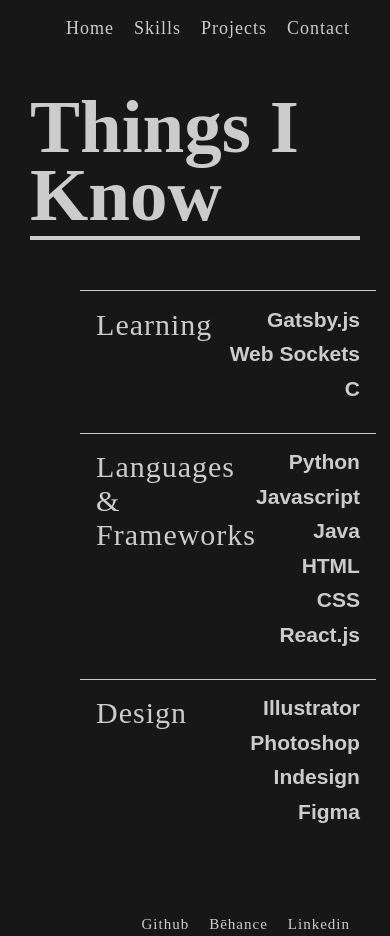
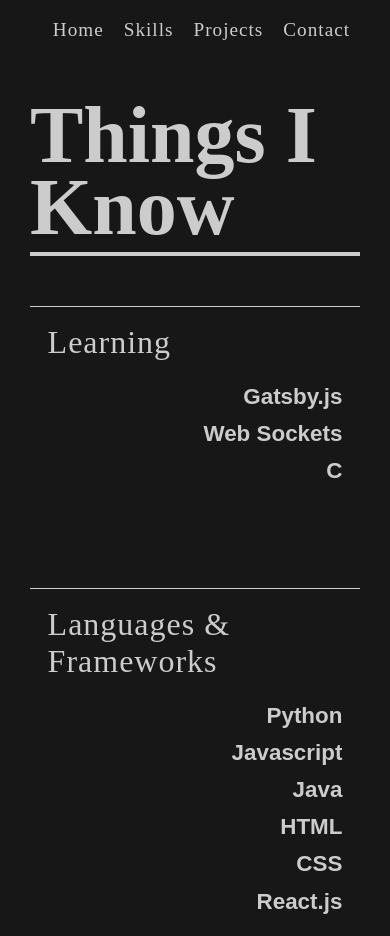
Before and after one commit to phernandoe/fernandobarreto, a Gatsby site: page /Skills in a window 390 px wide. Shown: the top 936 px of the page. Built offline with nearby package versions, Linux system fonts and the light colour scheme; Gatsby itself is replaced by a stand-in of ours.

Commit message:
Changing media queries

```diff
--- a/src/styles/style.css
+++ b/src/styles/style.css
@@ -197,7 +197,8 @@
 
 /* Projects */
 .projects {
-  --margin-l-r: 12em;
+  position: relative;
+  --margin-l-r: 12rem;
   display: grid;
   grid-template-columns: 1fr;
   grid-gap: 75px;
@@ -224,9 +225,6 @@
   font-weight: 300;
   letter-spacing: 1px;
   font-size: 2rem;
-}
-
-.project-info {
 }
 
 .project-tools {
@@ -324,33 +322,23 @@
     margin-top: auto;
   }
 
-  body {
-    overflow-x: hidden;
+  .projects, .skills {
+    margin-left: 0px;
+    margin-right: 0px;
+  }
+
+  .skills-container, .project {
+    grid-template-columns: 1fr;
   }
 
   .index-spacer {
     height: 0px;
   }
 
-  .contact-form, .projects, .skills {
-    grid-template-columns: 2fr;
-  }
-
   .section-header {
     font-size: 5rem;
   }
 
-  .skill-list-title::before {
-    display: none;
-  }
-
-  .skills {
-    grid-gap: 5px;
-  }
-
-  :root {
-    font-size: 15px;
-  }
 }
 
 /* Large screens */
```
